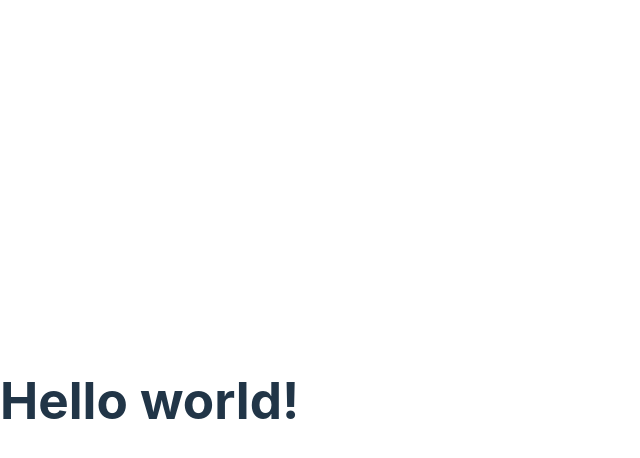
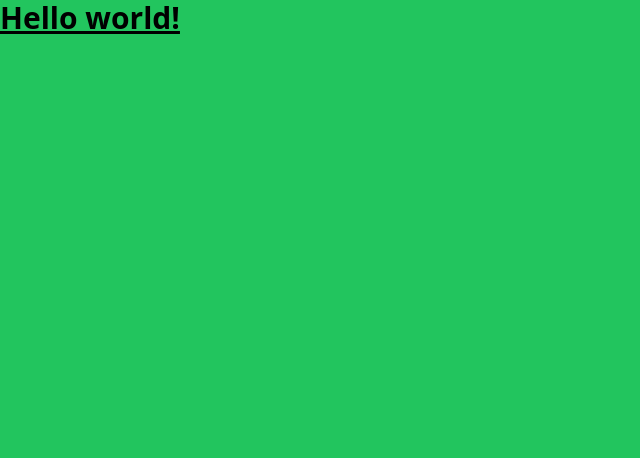
Before and after one commit to Raghav-45/Sickify, a React (Vite) app: page / in a window 1280 px wide. Shown: the top 458 px of the page, without its empty margins (0-640 px from the left). Built offline with nearby package versions, Linux system fonts and the light colour scheme.

Commit message:
Update index.css

```diff
--- a/src/index.css
+++ b/src/index.css
@@ -1,8 +1,15 @@
-/* @tailwind base;
+@tailwind base;
 @tailwind components;
-@tailwind utilities; */
+@tailwind utilities;
 
-:root {
+body {
+  min-height: 100vh;            /* fall-back */
+  min-height: -moz-available;
+  min-height: -webkit-fill-available;
+  min-height: stretch;
+}
+
+/* :root {
   font-family: Inter, Avenir, Helvetica, Arial, sans-serif;
   font-size: 16px;
   line-height: 24px;
@@ -71,4 +78,4 @@ button:focus-visible {
   button {
     background-color: #f9f9f9;
   }
-}
+} */
```
